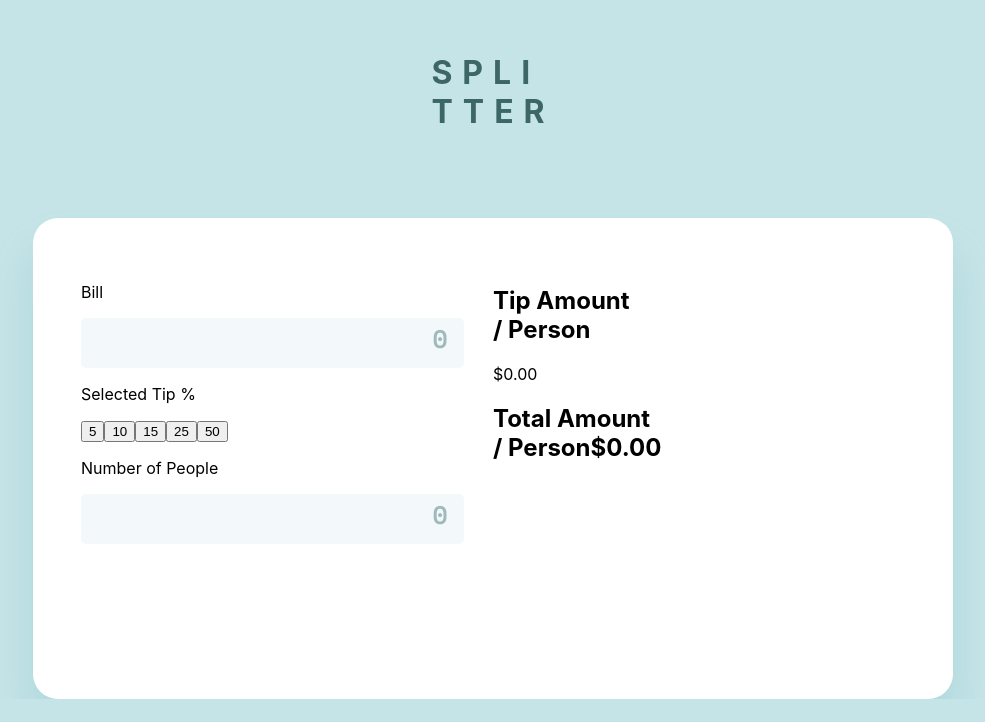
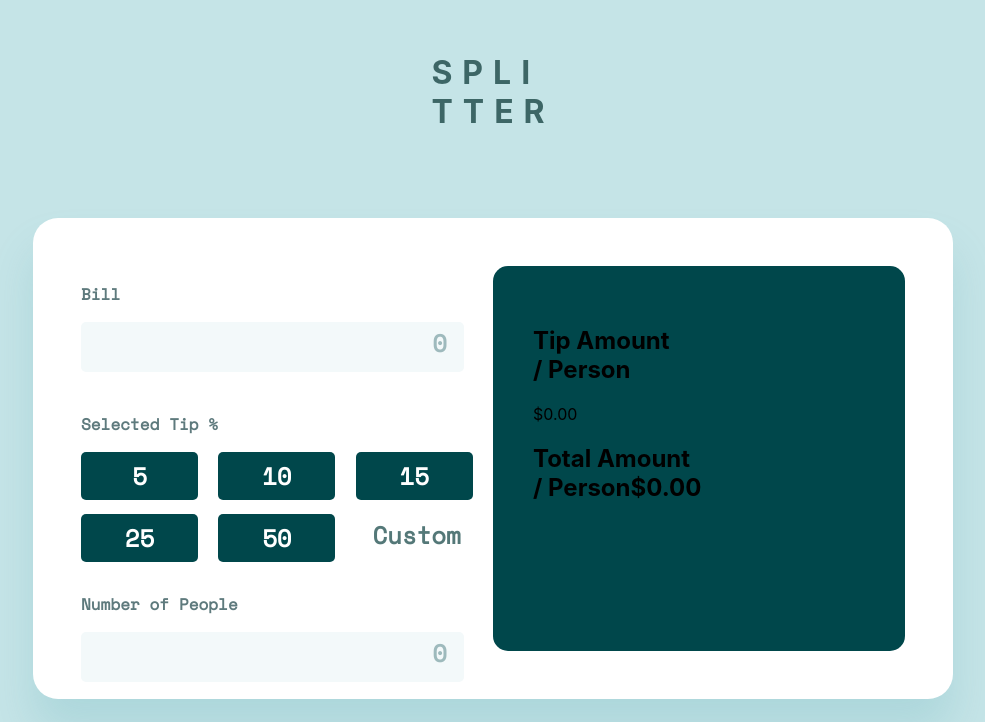
Before and after one commit to MistbornL/tip-calculator, a React (Create React App) app: page / in a window 1280 px wide. Shown: the part 110-832 px from the top of the page, without its empty margins (147-1132 px from the left). Before the commit the page ends 809 px from the top, so only its background shows below. Built offline with nearby package versions, Linux system fonts and the light colour scheme.

Commit message:
left styling finished

```diff
--- a/src/App.js
+++ b/src/App.js
@@ -24,6 +24,7 @@ function App() {
                 {Tips.map((data) => {
                   return <button>{data.value}</button>;
                 })}
+                <input placeholder="Custom"></input>
               </div>
             </div>
 
--- a/src/App.scss
+++ b/src/App.scss
@@ -38,19 +38,18 @@
     float: left;
 
     .calculator-left-top-bottom {
+      margin-bottom: 40px;
+      p {
+        color: variables.$input-label;
+
+        @include texFont;
+      }
       input {
         @include input-style;
       }
       input::placeholder {
-        font-family: "Space Mono";
-        font-style: normal;
-        font-weight: 700;
-        font-size: 24px;
-        line-height: 36px;
-        /* identical to box height */
-
+        @include basicFont;
         text-align: right;
-
         color: variables.$main-color;
 
         mix-blend-mode: normal;
@@ -59,8 +58,47 @@
     }
   }
 
+  .calculator-left-middle {
+    p {
+      color: variables.$input-label;
+      @include texFont;
+    }
+  }
+  .tip-buttons {
+    display: grid;
+    grid-template-columns: repeat(3, 1fr);
+
+    input {
+      width: 118px;
+      height: 48px;
+      border-radius: 5px;
+      border-style: none;
+    }
+    input::placeholder {
+      text-align: center;
+      @include basicFont;
+      color: #547878;
+    }
+
+    button {
+      margin-bottom: 14px;
+      @include basicFont;
+      color: #ffffff;
+      border-style: none;
+      width: 117px;
+      height: 48px;
+      background: variables.$main-color;
+      border-radius: 5px;
+    }
+  }
+
   .calculator-right {
     width: 50%;
+    height: 100%;
+    border-radius: 15px;
+    box-sizing: border-box;
+    padding: 40px;
     float: right;
+    background-color: #00474b;
   }
 }
--- a/src/style/_variables.scss
+++ b/src/style/_variables.scss
@@ -2,6 +2,7 @@ $background: #c5e4e7;
 $main-color: #00474b;
 $hover-color: #26c2ae;
 $input-field-color: #f3f9fa;
+$input-label: #5e7a7d;
 $heading-text-color: #3d6666;
 $font: "Space Mono";
 
@@ -12,3 +13,24 @@ $font: "Space Mono";
   border-style: none;
   border-radius: 5px;
 }
+
+@mixin basicFont {
+  font-family: "Space Mono";
+  font-style: normal;
+  font-weight: 700;
+  font-size: 24px;
+  line-height: 36px;
+  /* identical to box height */
+
+  text-align: center;
+
+  color: #ffffff;
+}
+
+@mixin texFont {
+  font-family: "Space Mono";
+  font-style: normal;
+  font-weight: 700;
+  font-size: 16px;
+  line-height: 24px;
+}
```
